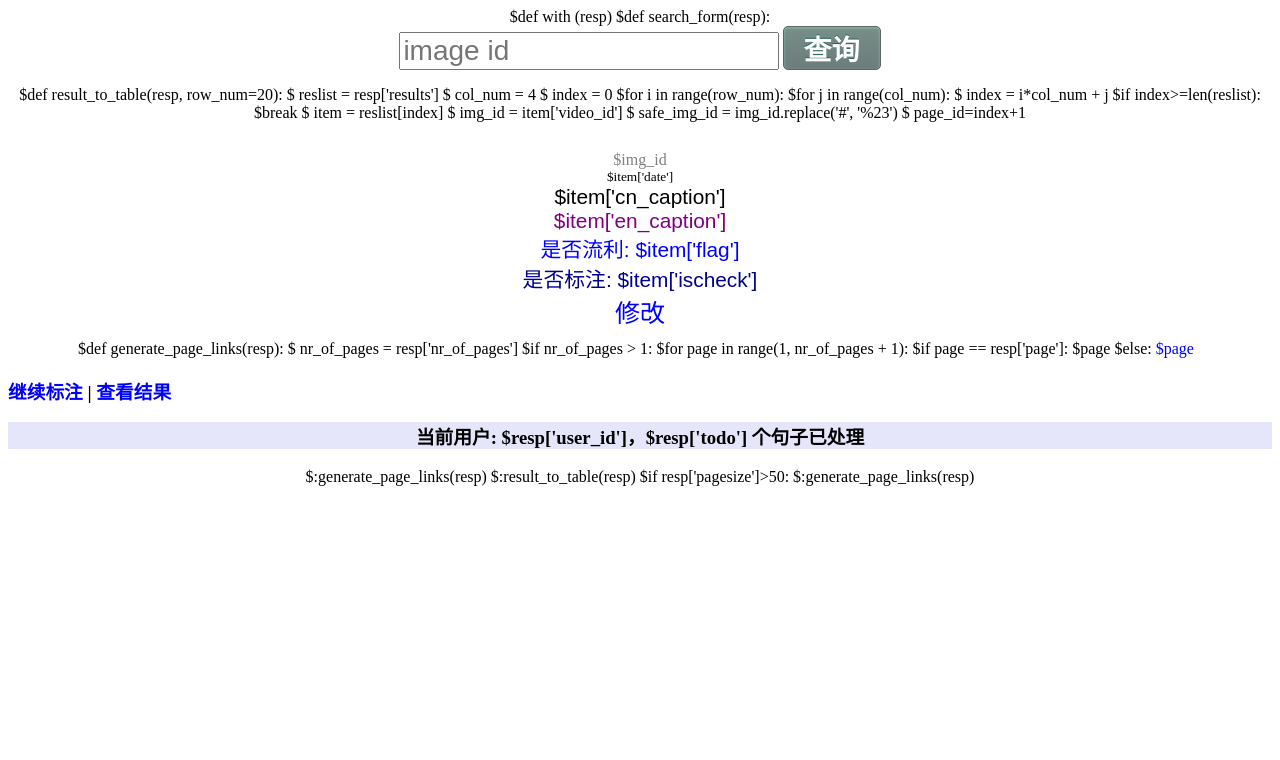
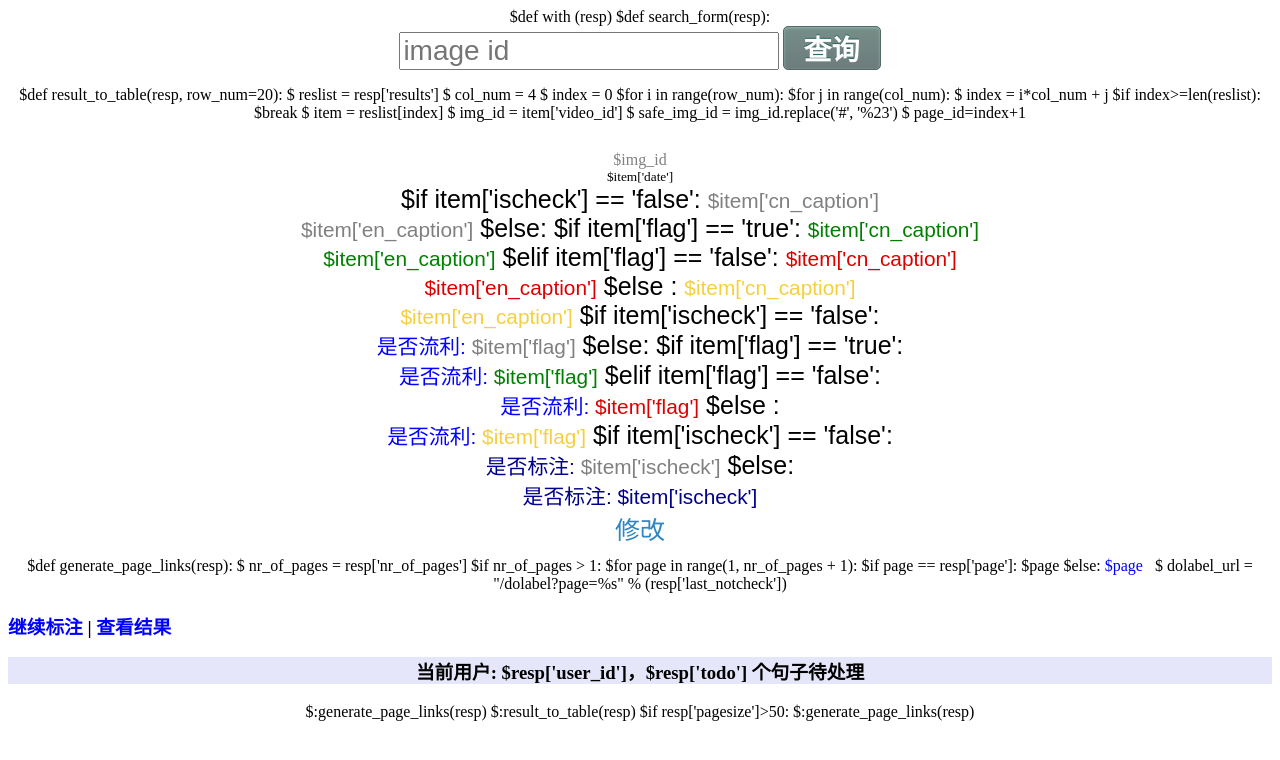
Before and after one commit to Preston-coder/sentence-anno-tool, a Python web app: template templates/browse.html in a window 1280 px wide. Shown: the top 760 px of the page. Run offline with Jinja, Linux system fonts and the light colour scheme; the template is opened without the code that fills it, so the values that code supplies are empty.

Commit message:
update main.py browse and dolabel

```diff
--- a/templates/browse.html
+++ b/templates/browse.html
@@ -27,12 +27,35 @@ $def result_to_table(resp, row_num=20):
                 <br><font color="gray">$img_id</font>
                 <br><small>$item['date']</small>
                 <div class="title">
-                <small>$item['cn_caption']</small>
-                <br><small><font color="purple">$item['en_caption']</font></small>
-                <br><small><font color="blue">是否流利: $item['flag']</font></small>
-                <br><small><font color="darkblue">是否标注: $item['ischeck']</font></small>
+                $if item['ischeck'] == 'false':
+                    <small><font color="gray">$item['cn_caption']</font></small>
+                    <br><small><font color="gray">$item['en_caption']</font></small>
+                $else:
+                    $if item['flag'] == 'true':
+                        <small><font color="green">$item['cn_caption']</font></small>
+                        <br><small><font color="green">$item['en_caption']</font></small>
+                    $elif item['flag'] == 'false':
+                        <small><font color="#dd0000">$item['cn_caption']</font></small>
+                        <br><small><font color="#dd0000">$item['en_caption']</font></small>
+                    $else :
+                        <small><font color="#F4D03F">$item['cn_caption']</font></small>
+                        <br><small><font color="#F4D03F">$item['en_caption']</font></small>
+
+                $if item['ischeck'] == 'false':
+                    <br><small><font color="blue">是否流利: </font><font color="gray">$item['flag']</font></small>
+                $else:
+                    $if item['flag'] == 'true':
+                        <br><small><font color="blue">是否流利: </font><font color="green">$item['flag']</font></small>
+                    $elif item['flag'] == 'false':
+                        <br><small><font color="blue">是否流利: </font><font color="#dd0000">$item['flag']</font></small>
+                    $else :
+                        <br><small><font color="blue">是否流利: </font><font color="#F4D03F">$item['flag']</font></small>
+                $if item['ischeck'] == 'false':
+                    <br><small><font color="darkblue">是否标注: </font><font color="gray">$item['ischeck']</font></small>
+                $else:
+                    <br><small><font color="darkblue">是否标注: $item['ischeck']</font></small>
                 <br>
-                <a href="/dolabel?page=$page_id">修改</a>
+                <a href="/dolabel?page=$page_id"><font color="#2E86C1">修改</font></a>
                 </div>
             </td>
         </tr>
@@ -75,10 +98,10 @@ jQuery(document).ready(function(){
 
 <body>
 
-
-<h3 style="text-align:left;"><a href="/dolabel">继续标注</a> | <a href="/browse">查看结果</a> </h3>
+$ dolabel_url = "/dolabel?page=%s" % (resp['last_notcheck'])
+<h3 style="text-align:left;"><a href=$dolabel_url>继续标注</a> | <a href="/browse">查看结果</a> </h3>
 <!--$:search_form(resp)-->
-<h3 style="color:black; background-color:Lavender;">当前用户: $resp['user_id']，$resp['todo'] 个句子已处理 </h3>
+<h3 style="color:black; background-color:Lavender;">当前用户: $resp['user_id']，$resp['todo'] 个句子待处理 </h3>
 $:generate_page_links(resp)
 $:result_to_table(resp)
 
```
Also changed, not shown: assign_jobs.py (+10 -9 lines), database.py (+8 -2 lines), main.py (+14 -16 lines), templates/dolabel.html (+19 -7 lines), README.MD.
